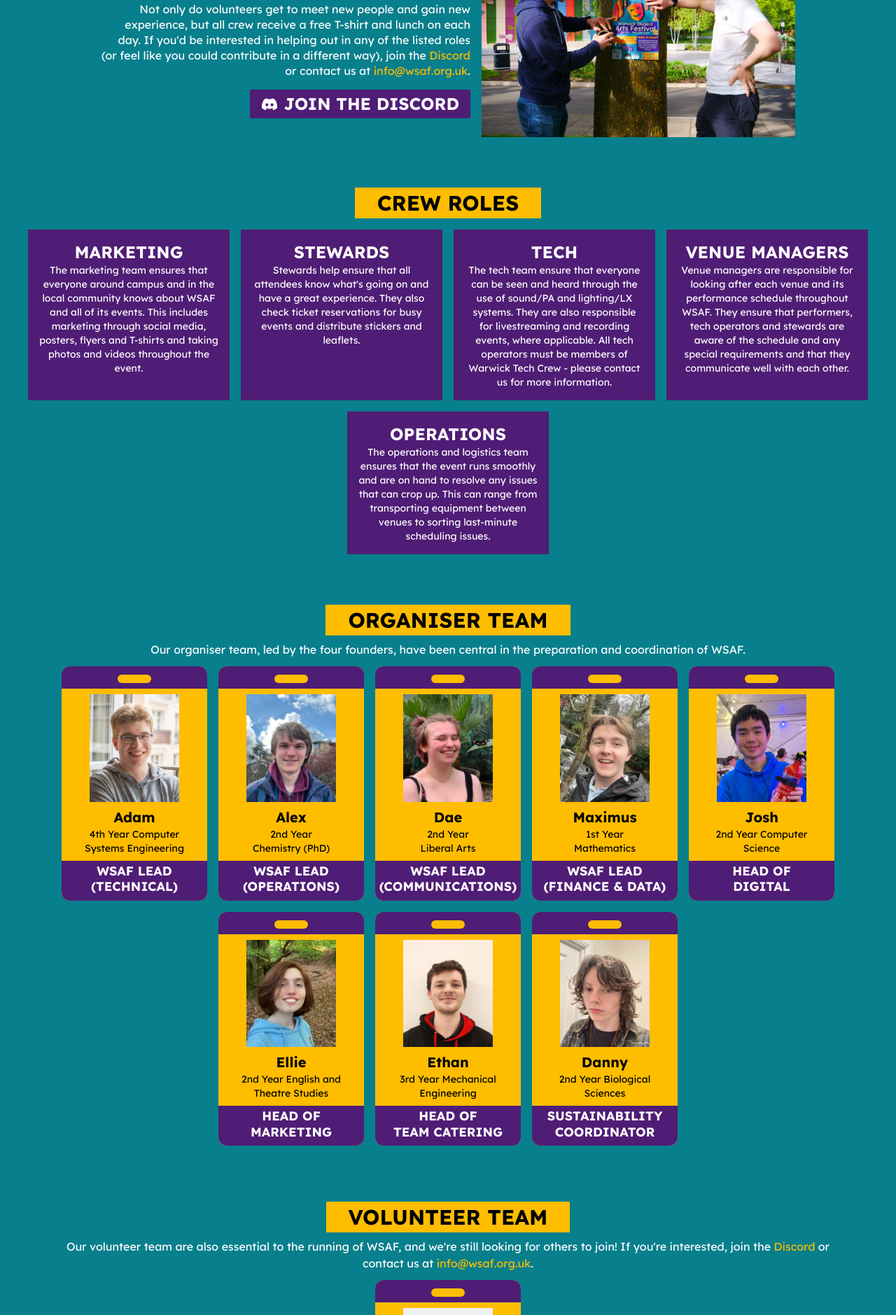
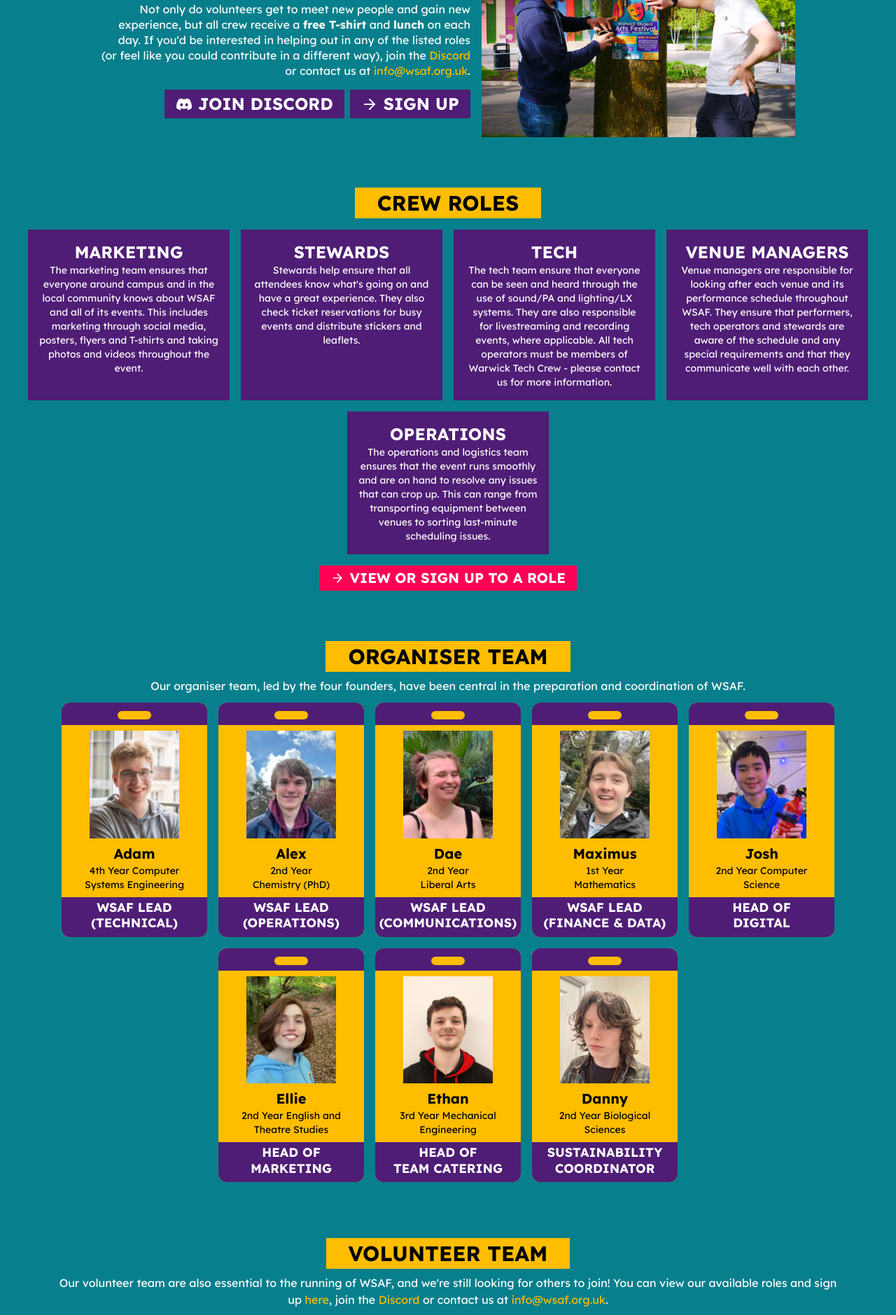
Before and after one commit to WarwickStudentArtsFestival/WSAF24-Website, a Next.js app: page /team in a window 1280 px wide. Shown: the part 340-2219 px from the top of the page at 70% size. Built offline with nearby package versions, Linux system fonts and the light colour scheme.

Commit message:
:sparkles: Add links to helfertool for volunteer signups

```diff
--- a/next.config.mjs
+++ b/next.config.mjs
@@ -21,6 +21,21 @@ const nextConfig = {
       source: '/submissions',
       destination: 'https://forms.office.com/e/VCDf8eLLTp',
       permanent: true,
+    },
+    {
+      source: '/helfertool',
+      destination: 'https://helfertool.wsaf.org.uk/wsaf24/',
+      permanent: true,
+    },
+    {
+      source: '/sign-up',
+      destination: 'https://helfertool.wsaf.org.uk/wsaf24/',
+      permanent: true,
+    },
+    {
+      source: '/volunteer',
+      destination: '/team',
+      permanent: true,
     }
   ])
 };
--- a/src/app/(home)/components/about.tsx
+++ b/src/app/(home)/components/about.tsx
@@ -1,4 +1,4 @@
-import { FiExternalLink, FiInstagram } from 'react-icons/fi';
+import { FiArrowRight, FiExternalLink, FiInstagram } from 'react-icons/fi';
 import { FaDiscord } from 'react-icons/fa';
 
 export default function About() {
@@ -13,11 +13,18 @@ export default function About() {
         <p>
           Every day will feature a morning-to-evening programme of events
           including theatre, dance, music, film, literature, comedy and art held
-          across the entirety of campus. If you have a show, some art, a dance,
-          a poem or anything in-between that you want to show, we&apos;d love to
-          see you there!
+          across the entirety of campus.
         </p>
-        <p className="flex gap-2 justify-center mb-2 mt-4">
+        <a
+          href="/team"
+          className="inline-block bg-secondary px-4 py-1 rounded-sm drop-shadow-sm hover:scale-105 mt-2"
+        >
+          <span className="text-xl lg:text-2xl uppercase font-bold">
+            <FiArrowRight className="inline-block mb-1 mr-2" />
+            Join the Team
+          </span>
+        </a>
+        <p className="flex gap-2 justify-center mb-2">
           <a
             href="/instagram"
             target="_blank"
--- a/src/app/team/page.tsx
+++ b/src/app/team/page.tsx
@@ -8,6 +8,7 @@ import AvatarImage from '@/assets/people/avatar.jpg';
 import { FaDiscord } from 'react-icons/fa';
 import CrewRole from '@/app/team/components/crew-role';
 import { Metadata } from 'next';
+import { FiArrowRight } from 'react-icons/fi';
 
 export const metadata: Metadata = {
   title: 'Team | Warwick Student Arts Festival 2024',
@@ -65,10 +66,10 @@ export default function Team() {
             </p>
             <p className="mb-4">
               Not only do volunteers get to meet new people and gain new
-              experience, but all crew receive a free T-shirt and lunch on each
-              day. If you&apos;d be interested in helping out in any of the
-              listed roles (or feel like you could contribute in a different
-              way), join the{' '}
+              experience, but all crew receive a <strong>free T-shirt</strong>{' '}
+              and <strong>lunch</strong> on each day. If you&apos;d be
+              interested in helping out in any of the listed roles (or feel like
+              you could contribute in a different way), join the{' '}
               <a href="/discord" target="_blank" className="text-accent">
                 Discord
               </a>{' '}
@@ -83,6 +84,7 @@ export default function Team() {
               .
             </p>
 
+            <div className="flex gap-2 justify-center md:justify-end flex-wrap">
               <a
                 href="/discord"
                 target="_blank"
@@ -90,9 +92,20 @@ export default function Team() {
               >
                 <span className="text-xl lg:text-2xl uppercase font-bold">
                   <FaDiscord className="inline-block mb-1 mr-2" />
-                Join the Discord
+                  Join Discord
                 </span>
               </a>
+              <a
+                href="/helfertool"
+                target="_blank"
+                className="inline-block bg-secondary px-4 py-1 rounded-sm drop-shadow-sm hover:scale-105"
+              >
+                <span className="text-xl lg:text-2xl uppercase font-bold">
+                  <FiArrowRight className="inline-block mb-1 mr-2" />
+                  Sign Up
+                </span>
+              </a>
+            </div>
           </div>
           <Image
             src={PosteringImage}
@@ -115,6 +128,17 @@ export default function Team() {
             />
           ))}
         </div>
+
+        <a
+          href="/helfertool"
+          className="inline-block bg-tertiary px-4 py-1 rounded-sm drop-shadow-sm hover:scale-105 mt-4 mx-4"
+          target="_blank"
+        >
+          <span className="text-xl uppercase font-bold">
+            <FiArrowRight className="inline mr-2 mb-1" />
+            View or Sign Up to a Role
+          </span>
+        </a>
       </section>
 
       <section className="md:mb-16">
@@ -141,8 +165,12 @@ export default function Team() {
         <h2>Volunteer Team</h2>
         <p className="mb-1 max-w-6xl mx-auto px-4">
           Our volunteer team are also essential to the running of WSAF, and
-          we&apos;re still looking for others to join! If you&apos;re
-          interested, join the{' '}
+          we&apos;re still looking for others to join! You can view our
+          available roles and sign up{' '}
+          <a href="/helfertool" target="_blank" className="text-accent">
+            here
+          </a>
+          , join the{' '}
           <a href="/discord" target="_blank" className="text-accent">
             Discord
           </a>{' '}
```
Lines whose indentation alone changed are shown as unchanged.
